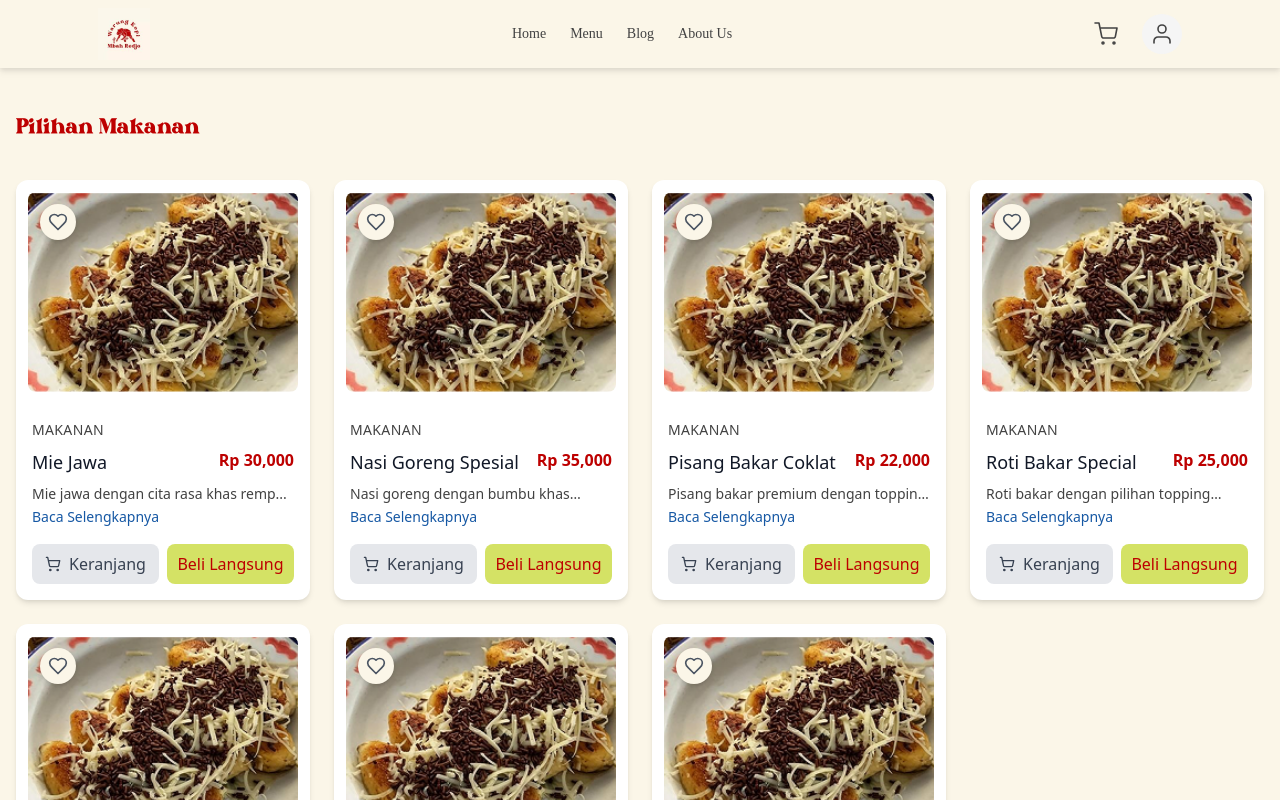
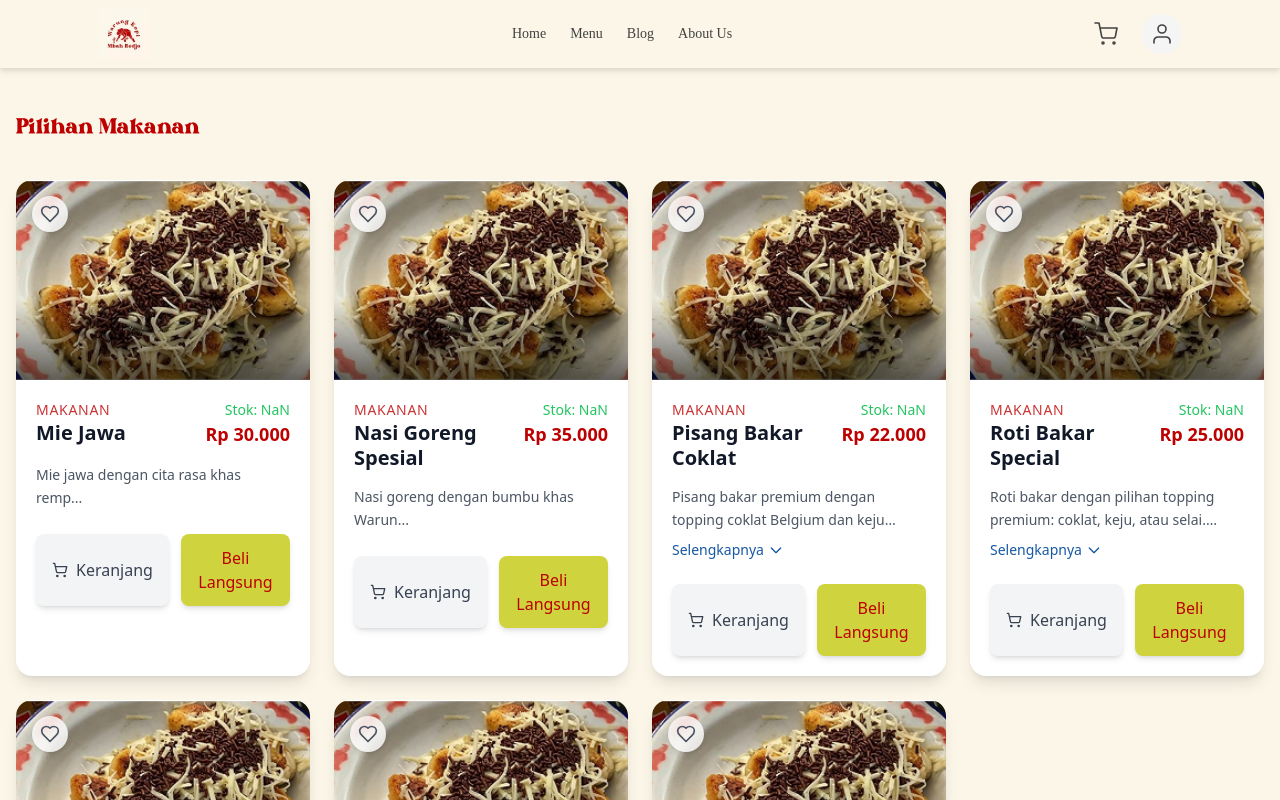
Before and after one commit to inogndslvs/Warung-Kopi-Mbah-Redjo, a React (Vite) app: page /makanan in a window 1280 px wide. Shown: the top 800 px of the page. Built offline with nearby package versions, Linux system fonts and the light colour scheme; a web font is replaced by a local one.

Commit message:
implement modal

```diff
--- a/src/component/moleculs/MenuItem.jsx
+++ b/src/component/moleculs/MenuItem.jsx
@@ -1,23 +1,47 @@
-"use client";
-
-import { useState, useEffect } from "react";
-import { ShoppingCart, Heart } from "lucide-react";
+import { useEffect, useState } from "react";
+import { ShoppingCart, Heart, Trash2 } from "lucide-react";
 import { useCart } from "../../contexts/CartContext";
 import { useFavorites } from "../../contexts/FavoritesContext";
 import { useNavigate } from "react-router-dom";
+import defaultFoodImage from "../../assets/thumbnail.png"; // Add your default image
 
 const MenuItem = ({ item }) => {
+  console.log("Item:", item);
   const navigate = useNavigate();
   const { addToCart, removeFromCart, isInCart, cartItems } = useCart();
   const { toggleFavorite, isFavorite } = useFavorites();
   const favorite = isFavorite(item.id);
   const [inCart, setInCart] = useState(false);
+  const [imageError, setImageError] = useState(false);
   const [showFullDescription, setShowFullDescription] = useState(false);
+  const [currentStock, setCurrentStock] = useState(item.stock || 0);
 
-  // Pastikan tombol batal berfungsi dengan baik
+  const handleImageError = () => {
+    setImageError(true);
+  };
+
   useEffect(() => {
     setInCart(isInCart(item.id, item.category));
+    calculateRemainingStock();
   }, [cartItems, isInCart, item.id, item.category]);
+
+  const formatToIDR = (price) => {
+    return new Intl.NumberFormat("id-ID", {
+      style: "currency",
+      currency: "IDR",
+      minimumFractionDigits: 0,
+      maximumFractionDigits: 0,
+    }).format(price);
+  };
+
+  const calculateRemainingStock = () => {
+    const cartItem = cartItems.find(
+      (cartItem) =>
+        cartItem.id === item.id && cartItem.category === item.category
+    );
+    const stockInCart = cartItem ? cartItem.quantity : 0;
+    setCurrentStock(item.stock - stockInCart);
+  };
 
   const handleFavoriteClick = (e) => {
     e.preventDefault();
@@ -26,16 +50,19 @@ const MenuItem = ({ item }) => {
 
   const handleCartAction = () => {
     if (inCart) {
-      // Cari cartId dari item yang sesuai sebelum menghapusnya
       const cartItem = cartItems.find(
         (cartItem) =>
           cartItem.id === item.id && cartItem.category === item.category
       );
       if (cartItem) {
         removeFromCart(cartItem.cartId);
+        setInCart(false);
       }
     } else {
+      if (currentStock > 0) {
         addToCart(item);
+        setInCart(true);
+      }
     }
   };
 
@@ -46,87 +73,132 @@ const MenuItem = ({ item }) => {
     }
   };
 
+  const handleRemoveFromCart = () => {
+    const cartItem = cartItems.find(
+      (cartItem) =>
+        cartItem.id === item.id && cartItem.category === item.category
+    );
+    if (cartItem) {
+      removeFromCart(cartItem.cartId);
+      setInCart(false);
+    }
+  };
+
+  const isOutOfStock = currentStock <= 0;
+
   return (
-    <div className="bg-white rounded-xl shadow-md overflow-hidden w-full max-w-[300px]">
-      <div className="relative p-3">
+    <div className="bg-white rounded-2xl shadow-lg hover:shadow-xl transition-all duration-300 overflow-hidden w-full max-w-[320px]">
+      <div className="relative group">
         <img
-          src={
-            item.image ||
-            "https://hebbkx1anhila5yf.public.blob.vercel-storage.com/image-kdU97g70tZp79vvi0niSP5nn3D2IVp.png"
-          }
+          src={imageError ? defaultFoodImage : item.image}
+          onError={handleImageError}
           alt={item.name}
-          className="w-full h-[200px] object-cover rounded-lg"
+          className="w-full h-[200px] object-cover transition-transform duration-300 group-hover:scale-105"
         />
         <button
           onClick={handleFavoriteClick}
-          className="absolute top-6 left-6 p-2 bg-secondary rounded-full shadow-md hover:bg-gray-100"
+          className="absolute top-4 left-4 p-2 bg-white/80 backdrop-blur-sm rounded-full shadow-md hover:bg-white transition-all duration-300"
         >
           <Heart
             className={`w-5 h-5 ${favorite ? "text-red-500" : "text-gray-600"}`}
             fill={favorite ? "currentColor" : "none"}
           />
         </button>
+        <div className="absolute inset-x-0 bottom-0 bg-gradient-to-t from-black/60 to-transparent h-20" />
       </div>
 
-      <div className="p-4 space-y-2">
-        <div className="text-sm font-medium text-textnav uppercase tracking-wide">
+      <div className="p-5 space-y-4">
+        <div className="">
+          <div className="flex justify-between items-center">
+            <span className="text-sm font-medium text-primary/80 uppercase tracking-wider">
               {item.category}
+            </span>
+            <span
+              className={`text-sm font-medium ${
+                isOutOfStock ? "text-red-500" : "text-green-500"
+              }`}
+            >
+              Stok: {currentStock}
+            </span>
           </div>
           <div className="flex justify-between items-start">
-          <h3 className="text-lg font-medium text-gray-900">{item.name}</h3>
-          <div className="text-primary font-bold">
-            Rp {item.price.toLocaleString()}
+            <h3 className="text-xl font-semibold text-gray-900 leading-tight">
+              {item.name}
+            </h3>
+            <span className="text-lg font-bold text-primary">
+              {formatToIDR(item.price)}
+            </span>
           </div>
         </div>
 
-        <div>
+        <div className="space-y-2">
           <p
-            className={`text-sm text-textnav  ${
-              !showFullDescription && "line-clamp-1"
+            className={`text-sm text-gray-600 leading-relaxed transition-all duration-300 ${
+              showFullDescription
+                ? "h-auto"
+                : "line-clamp-2 hover:text-gray-800"
             }`}
           >
             {item.description}
           </p>
+          {item.description.length > 100 && (
             <button
               onClick={() => setShowFullDescription(!showFullDescription)}
-            className="text-sm text-third hover:underline"
+              className="text-sm font-medium text-third hover:text-primary transition-all duration-300 flex items-center gap-1 group"
             >
-            {showFullDescription ? "Lebih sedikit" : "Baca Selengkapnya"}
+              {showFullDescription ? "Lebih sedikit" : "Selengkapnya"}
+              <svg
+                className={`w-4 h-4 transition-transform duration-300 ${
+                  showFullDescription ? "rotate-180" : ""
+                }`}
+                fill="none"
+                stroke="currentColor"
+                viewBox="0 0 24 24"
+              >
+                <path
+                  strokeLinecap="round"
+                  strokeLinejoin="round"
+                  strokeWidth="2"
+                  d="M19 9l-7 7-7-7"
+                />
+              </svg>
+            </button>
+          )}
+        </div>
+        <div className="flex gap-3 pt-2">
+          {inCart ? (
+            <div className="flex gap-3 w-full">
+              <button
+                onClick={handleRemoveFromCart}
+                className="flex-1 py-3 px-4 rounded-lg font-medium bg-red-500 text-white hover:bg-red-600 transition-all duration-300 flex items-center justify-center gap-2 shadow-md hover:shadow-lg transform hover:-translate-y-0.5"
+              >
+                <Trash2 className="w-4 h-4" />
+                Hapus
+              </button>
+              <button
+                onClick={handleCartAction}
+                className="flex-1 py-3 px-4 rounded-lg font-medium bg-gray-100 text-gray-700 hover:bg-gray-200 transition-all duration-300 shadow-md hover:shadow-lg transform hover:-translate-y-0.5"
+              >
+                Batal
               </button>
             </div>
-
-        <div className="flex gap-2 pt-2">
+          ) : (
+            <div className="flex gap-3 w-full">
               <button
                 onClick={handleCartAction}
-            className={`flex py-2 items-center justify-center gap-2 rounded-lg transition flex-1
-    ${
-      inCart
-        ? "bg-red-500 text-white hover:bg-red-700"
-        : "bg-gray-200 text-gray-700 hover:bg-gray-300"
-    }`}
+                className="flex-1 basis-1 py-3 px-4 rounded-lg font-medium bg-gray-100 text-gray-700 hover:bg-gray-200 transition-all duration-300 flex items-center justify-center gap-2 shadow-md hover:shadow-lg transform hover:-translate-y-0.5"
               >
-            {inCart ? (
-              "Batal"
-            ) : (
-              <>
                 <ShoppingCart className="w-4 h-4" />
                 Keranjang
-              </>
-            )}
               </button>
-
               <button
                 onClick={handleBuyNow}
-            disabled={inCart}
-            className={`rounded-lg transition text-center flex-1
-              ${
-                inCart
-                  ? "bg-gray-300 cursor-not-allowed"
-                  : "bg-[#D4E265] hover:bg-[#bcc75b] text-primary"
-              }`}
+                className="flex-1 basis-1/2 py-3 px-4 rounded-lg font-medium bg-kuning hover:bg-kuning/80 text-primary transition-all duration-300 shadow-md hover:shadow-lg transform hover:-translate-y-0.5 flex items-center justify-center"
               >
                 Beli Langsung
               </button>
+            </div>
+          )}
         </div>
       </div>
     </div>
--- a/src/pages/Checkout.jsx
+++ b/src/pages/Checkout.jsx
@@ -6,17 +6,23 @@ import { useCart } from "../contexts/CartContext";
 import { Minus, Plus, Trash2 } from "lucide-react";
 import ModalDataKosong from "../component/modal/mdldtaKosong";
 import ModalTerimaKasih from "../component/modal/mdlThanks";
+import Modal from "../component/modal/modal";
+import apiService from "../service/config";
 
 const Checkout = () => {
   const navigate = useNavigate();
   const { cartItems, clearCart, getTotal, updateQuantity, removeFromCart } =
     useCart();
 
+  const [message, setMessage] = useState({
+    type: "",
+    content: "",
+  });
+
   const [formData, setFormData] = useState({
     name: "",
     tableNumber: "",
   });
-
   const [isModalOpen, setIsModalOpen] = useState(false);
   const [isThankYouModalOpen, setThankYouModalOpen] = useState(false);
 
@@ -27,22 +33,67 @@ const Checkout = () => {
     }));
   };
 
-  const handleSubmit = (e) => {
+  const prepareOrderData = () => {
+    const orderItems = cartItems.map((item) => ({
+      product_id: item.id,
+      quantity: item.quantity || 1,
+    }));
+
+    return {
+      customer_name: formData.name,
+      table_number: formData.tableNumber,
+      item: orderItems, // Changed from 'items' to 'item' to match request format
+    };
+  };
+
+  const handleSubmit = async (e) => {
     e.preventDefault();
 
-    // Cek apakah nama dan nomor meja sudah diisi
     if (!formData.name.trim() || !formData.tableNumber.trim()) {
+      setMessage({
+        type: "error",
+        content: "Nama dan nomor meja harus diisi!",
+      });
       setIsModalOpen(true);
       return;
     }
 
-    // Tampilkan modal terima kasih
-    setThankYouModalOpen(true);
+    try {
+      const orderData = prepareOrderData();
+      const response = await apiService.orders.create(orderData);
 
-    setTimeout(() => {
-      setThankYouModalOpen(false);
-      navigate("/menu");
-    }, 5000);
+      if (response.status === 201 || response.status === 200) {
+        setMessage({
+          type: "success",
+          content:
+            response.data.message ||
+            "Pesanan berhasil dibuat! Terima kasih telah memesan.",
+        });
+        setThankYouModalOpen(true);
+
+        setTimeout(() => {
+          clearCart();
+          setThankYouModalOpen(false);
+          navigate("/menu");
+        }, 5000);
+      }
+    } catch (error) {
+      const errorMessage =
+        error.response?.data?.message ||
+        "Terjadi kesalahan saat membuat pesanan";
+
+      setMessage({
+        type: "error",
+        content: errorMessage,
+      });
+      setIsModalOpen(true);
+
+      console.error("Order creation error:", {
+        status: error.response?.status,
+        message: errorMessage,
+        details: error.response?.data,
+      });
+    }
   };
 
   if (cartItems.length === 0) {
@@ -58,7 +109,6 @@ const Checkout = () => {
       </div>
     );
   }
-
   return (
     <div className="container pt-28 mx-auto px-4 py-8 max-w-2xl">
       <h1 className="text-4xl text-primary text-center font-bright font-bold mb-6">
@@ -165,15 +215,17 @@ const Checkout = () => {
           </button>
         </div>
       </form>
-
-      {/* Tampilkan modal jika input kosong */}
-      <ModalDataKosong
+      <Modal
         isOpen={isModalOpen}
         onClose={() => setIsModalOpen(false)}
+        message={message.content}
+        type={message.type}
       />
-      <ModalTerimaKasih
+      <Modal
         isOpen={isThankYouModalOpen}
         onClose={() => setThankYouModalOpen(false)}
+        message={message.content}
+        type={message.type}
       />
     </div>
   );
```
Lines whose indentation alone changed are shown as unchanged.
